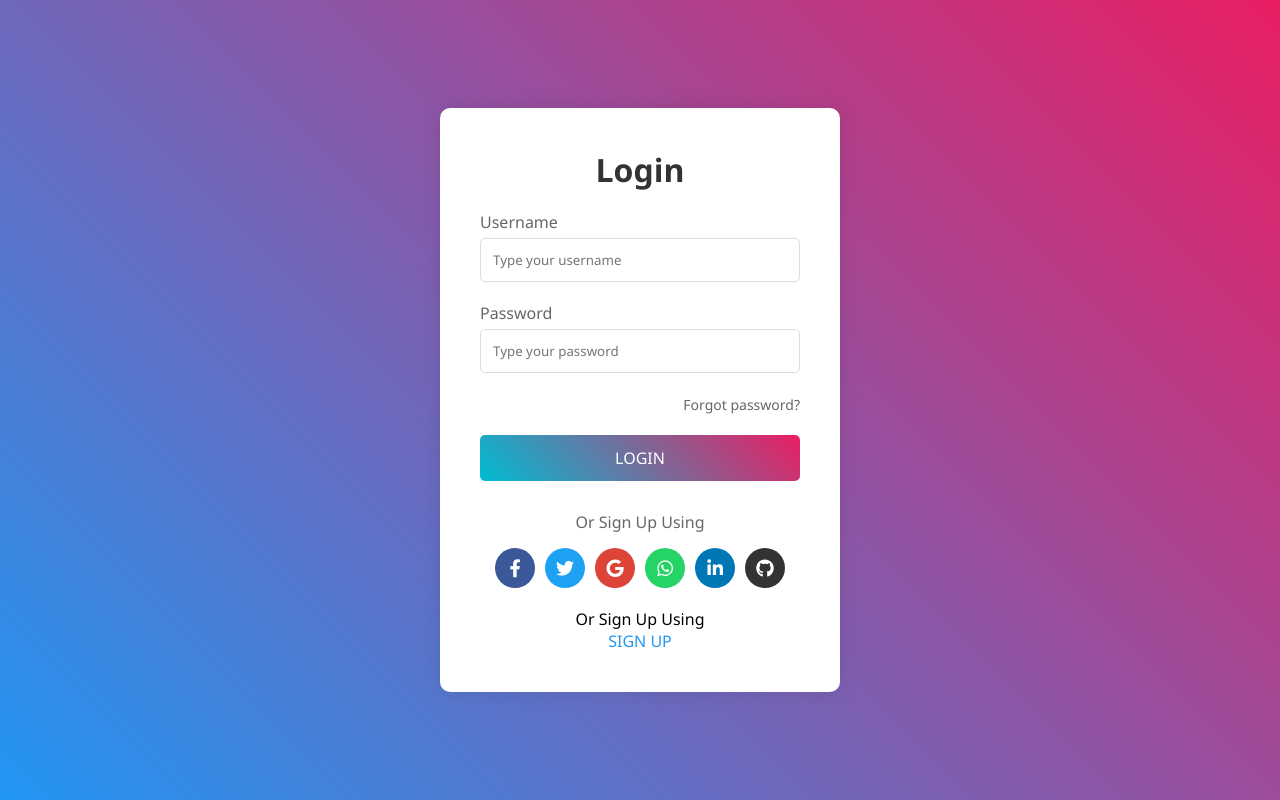
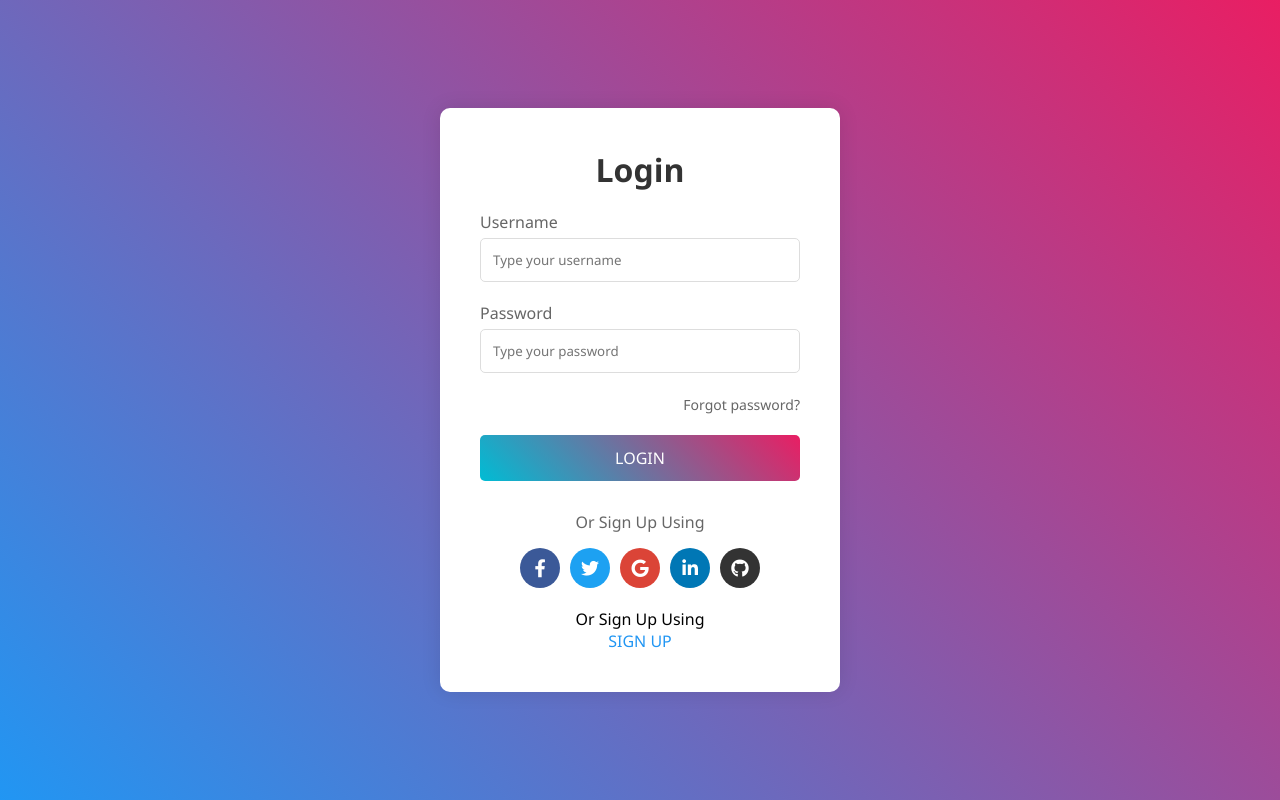
Before and after one commit to Vishallokhande8788/SimpleSubmit, a website built with Vite: page index.html in a window 1280 px wide. Built offline with nearby package versions, Linux system fonts and the light colour scheme.

Commit message:
remove whatsapp logo

```diff
--- a/index.html
+++ b/index.html
@@ -32,7 +32,6 @@
                 <button class="facebook"><i class="fab fa-facebook-f"></i></button>
                 <button class="twitter"><i class="fab fa-twitter"></i></button>
                 <button class="google"><i class="fab fa-google"></i></button>
-                <button class="whatsapp"><i class="fab fa-whatsapp"></i></button>
                 <button class="linkedin"><i class="fab fa-linkedin-in"></i></button>
                 <button class="github"><i class="fab fa-github"></i></button>
             </div>
```
